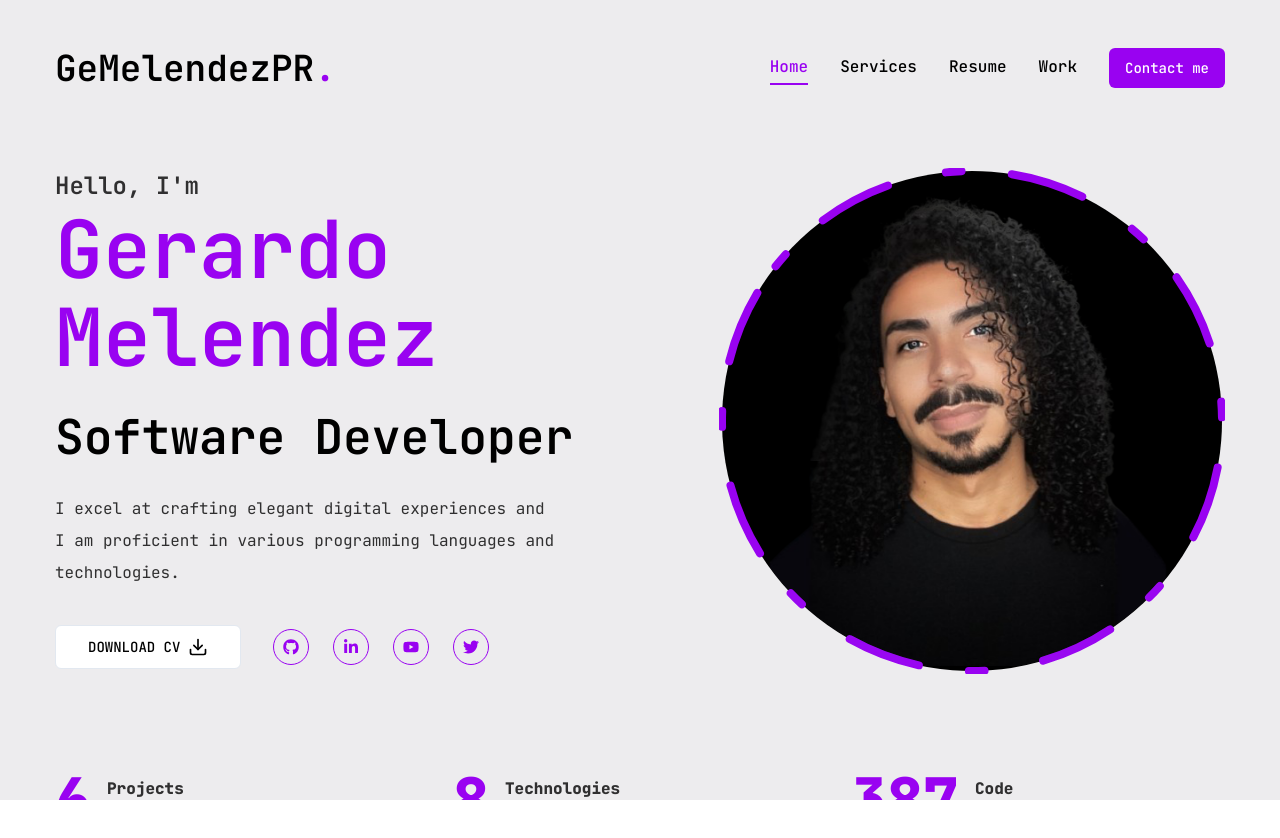
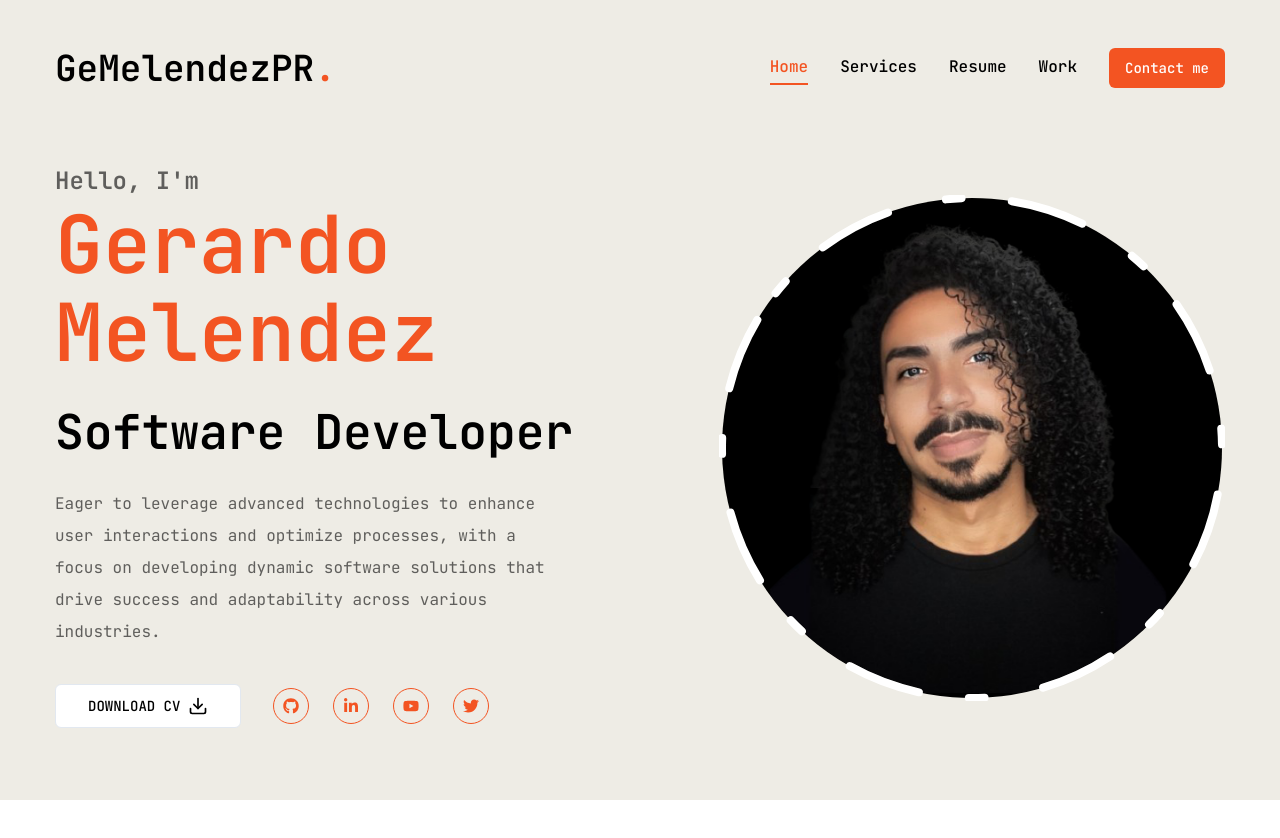
Before and after one commit to gemelendezpr/landing-page, a Next.js app: page / in a window 1280 px wide. Shown: the top 838 px of the page. Built offline with nearby package versions, Linux system fonts and the light colour scheme.

Commit message:
change in accent colors plus improvment on main message

```diff
--- a/app/globals.css
+++ b/app/globals.css
@@ -20,6 +20,6 @@
   }
 
   .text-outline-hover {
-    -webkit-text-stroke: 1px #9902f1;
+    -webkit-text-stroke: 1px #f35422;
   }
 }
--- a/app/page.jsx
+++ b/app/page.jsx
@@ -13,13 +13,12 @@ const Home = () => {
         <div className="flex flex-col xl:flex-row items-center justify-between xl:pt-8 xl:pb-24">
           {/* text */}
           <div className="text-center xl:text-left order-2 xl:order-none">
-            <span className="h3 text-black/80">Hello, I'm</span>
+            <span className="h3 text-black/60">Hello, I'm</span>
             <h1 className="h1 text-accent mb-6">
               Gerardo Melendez<br /> <span className="text-black h2">Software Developer</span>
             </h1>
-            <p className="max-w-[500px] mb-9 text-black/80">
-              I excel at crafting elegant digital experiences and I am
-              proficient in various programming languages and technologies.
+            <p className="max-w-[500px] mb-9 text-black/60">
+            Eager to leverage advanced technologies to enhance user interactions and optimize processes, with a focus on developing dynamic software solutions that drive success and adaptability across various industries.
             </p>
             {/* btn and socials */}
             <div className="flex flex-col xl:flex-row items-center gap-8">
--- a/app/services/page.jsx
+++ b/app/services/page.jsx
@@ -56,7 +56,7 @@ const Services = () => {
               >
                 {/* top */}
                 <div className="w-full flex justify-between items-center">
-                  <div className="text-5xl font-extrabold text-outline text-transparent group-hover:text-outline-hover transition-all duration-500">
+                  <div className="text-5xl font-extrabold text-outline text-white group-hover:text-outline-hover transition-all duration-500">
                     {service.num}
                   </div>
                   <Link
@@ -71,7 +71,7 @@ const Services = () => {
                   {service.title}
                 </h2>
                 {/* description */}
-                <p className="text-white/60 text-outline">{service.description}</p>
+                <p className="text-black/60">{service.description}</p>
                 {/* border */}
                 <div className="border-b border-white/20 w-full"></div>
               </div>
--- a/app/work/page.jsx
+++ b/app/work/page.jsx
@@ -79,15 +79,15 @@ const Work = () => {
           <div className="w-full xl:w-[50%] xl:h-[460px] flex flex-col xl:justify-between order-2 xl:order-none">
             <div className="flex flex-col gap-[30px] h-[50%]">
               {/* outline num */}
-              <div className="text-8xl leading-none font-extrabold text-transparent text-outline">
+              <div className="text-6xl leading-none font-extrabold text-outline text-white group-hover:text-outline-hover transition-all duration-500">
                 {project.num}
               </div>
               {/* project category */}
-              <h2 className="text-[42px] font-bold leading-none text-white group-hover:text-accent transition-all duration-500 capitalize">
+              <h2 className="text-[42px] font-bold leading-none text-black group-hover:text-accent transition-all duration-500 capitalize">
                 {project.category} project
               </h2>
               {/* project description */}
-              <p className="text-white/60">{project.description}</p>
+              <p className="text-black/60">{project.description}</p>
               {/* stack */}
               <ul className="flex gap-4">
                 {project.stack.map((item, index) => {
--- a/components/Photo.jsx
+++ b/components/Photo.jsx
@@ -44,7 +44,7 @@ const Photo = () => {
             cx="253"
             cy="253"
             r="250"
-            stroke="#9902f1"
+            stroke="#FFFFFF"
             strokeWidth="8"
             strokeLinecap="round"
             strokeLinejoin="round"
--- a/components/Stats.jsx
+++ b/components/Stats.jsx
@@ -16,7 +16,7 @@ const stats = [
     text: "Technologies experience",
   },
   {
-    num: 390,
+    num: 400,
     text: "Code commits",
   },
 ];
--- a/tailwind.config.js
+++ b/tailwind.config.js
@@ -24,12 +24,12 @@ module.exports = {
     },
     extend: {
       colors: {
-        primary: "#edecee",
+        primary: "#eeece5",
         accent: {
-          DEFAULT: "#9902f1",
-          hover: "#331645",
+          DEFAULT: "#f35422",
+          hover: "#111111",
         },
-        'custom-background': '#9902f1',
+        'custom-background': '#f35422',
       },
 
       keyframes: {
```
